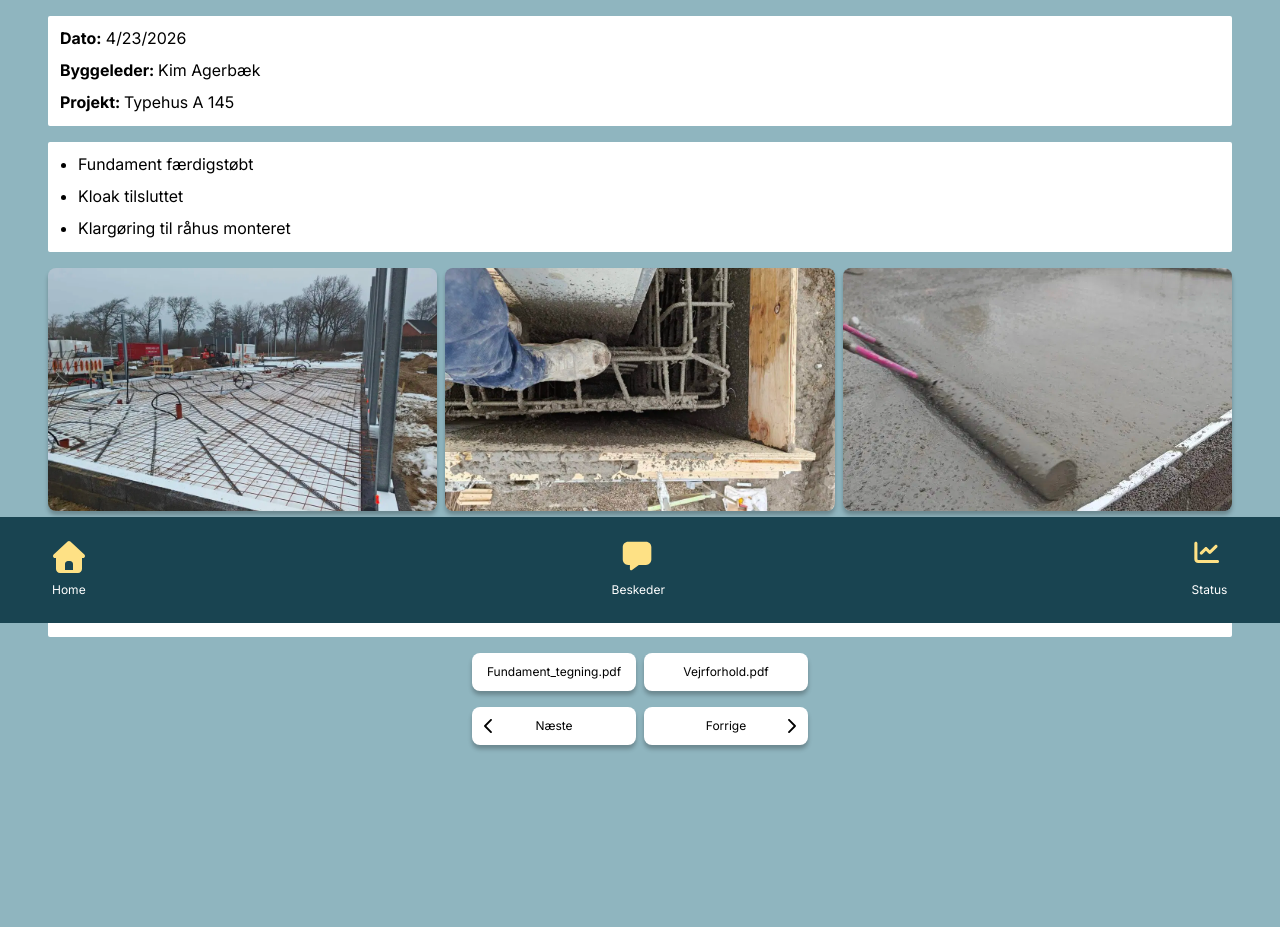
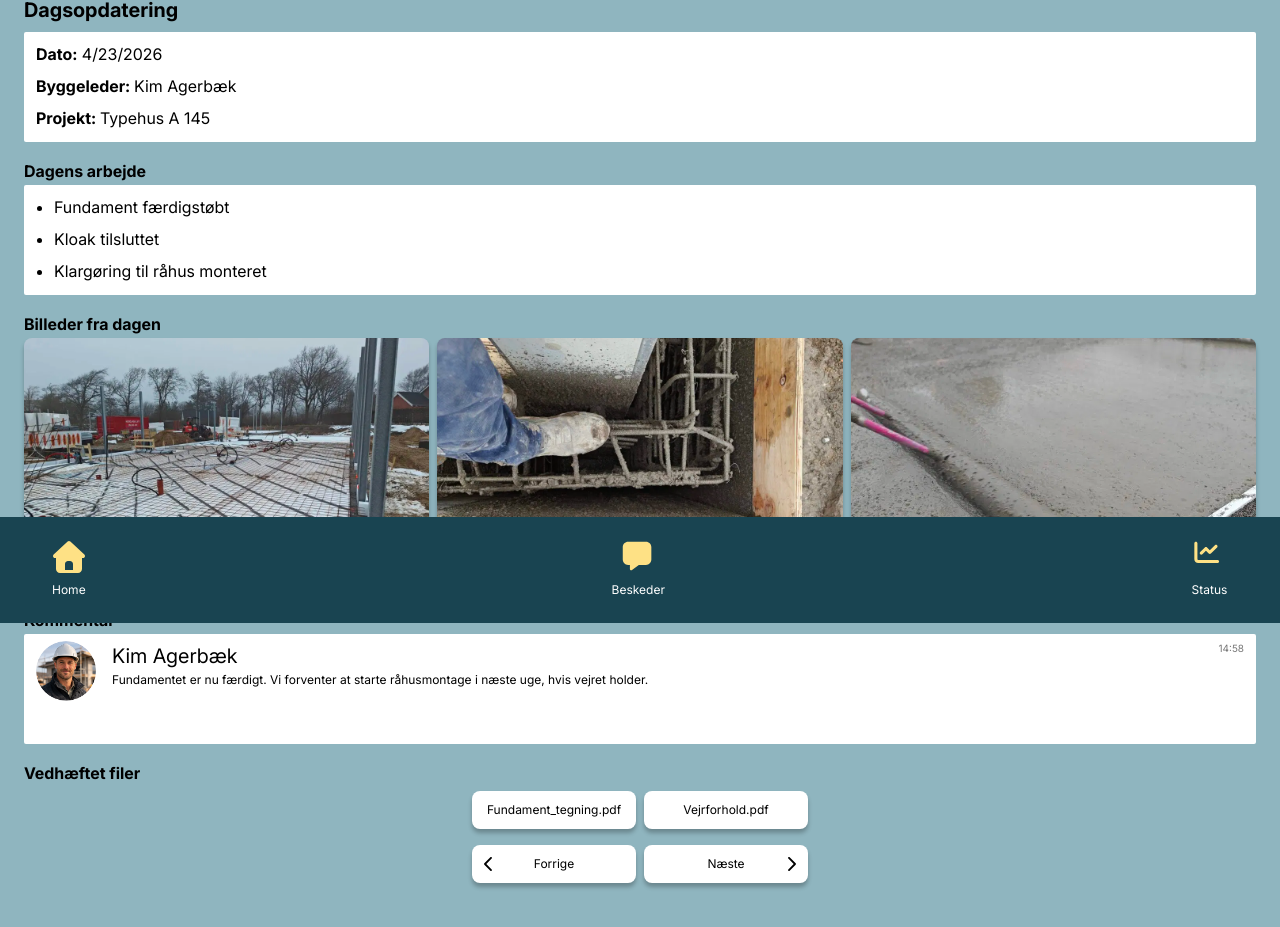
Before and after one commit to EgilVDW/pentia, a Vue app: page /dailyupdate in a window 1280 px wide. Shown: the part 177-1104 px from the top of the page. Built offline with nearby package versions, Linux system fonts and the light colour scheme; a web font is replaced by a local one.

Commit message:
complete dailyupdate view

```diff
--- a/src/components/DailyInfo.vue
+++ b/src/components/DailyInfo.vue
@@ -1,6 +1,4 @@
 <script setup>
-import MediumWhiteContainer from "@/components/MediumWhiteContainer.vue";
-
 defineProps({
   date: {
     type: String,
@@ -19,11 +17,9 @@ defineProps({
 
 </script>
 <template>
-  <MediumWhiteContainer>
-    <span class="white-container__title">Dato:</span> {{ date }} <br>
-    <span class="white-container__title">Byggeleder: </span>{{ constructionManager }} <br>
-    <span class="white-container__title">Projekt: </span>{{ project }}
-  </MediumWhiteContainer>
+  <span class="white-container__title">Dato:</span> {{ date }} <br>
+  <span class="white-container__title">Byggeleder: </span>{{ constructionManager }} <br>
+  <span class="white-container__title">Projekt: </span>{{ project }}
 </template>
 <style scoped lang="scss">
 .white-container__title{
--- a/src/components/Heading.vue
+++ b/src/components/Heading.vue
@@ -17,8 +17,8 @@ const size = computed(() => {
     return "heading--large";
   } else if (props.size === "medium") {
     return "heading--medium";
-  } else if (props.size === "small") {
-    return "heading--small";
+  } else {
+    return "heading--small"; // default
   }
 });
 </script>
--- a/src/components/MediumWhiteContainer.vue
+++ b/src/components/MediumWhiteContainer.vue
@@ -9,7 +9,7 @@
 .white-container{
   width: auto;
   min-height: 110px;
-  margin: 1rem 1.5rem;
+  margin: 0.75rem 0rem 1.75rem 0rem;
   padding: 0.4rem 0.75rem;
   background-color: $color-surface;
   border-radius: $border-radius-small;
--- a/src/views/DailyUpdate.vue
+++ b/src/views/DailyUpdate.vue
@@ -6,6 +6,7 @@ import DailyImages from "@/components/DailyImages.vue";
 import NavigationButton from "@/components/NavigationButton.vue";
 import { ref } from "vue";
 import ManagerComment from "@/components/ManagerComment.vue";
+import Heading from "@/components/Heading.vue";
 
 const currentDate = new Date().toLocaleDateString();
 const manager = "Kim Agerbæk";
@@ -42,10 +43,15 @@ pdf.value = [
 ]
 </script>
 <template>
-  <DailyInfo :date="currentDate" :constructionManager="manager" :project="project"/>
+  <Heading tag="h1" size="large">Dagsopdatering</Heading>
+  <MediumWhiteContainer>
+    <DailyInfo :date="currentDate" :constructionManager="manager" :project="project"/>
+  </MediumWhiteContainer>
+  <Heading tag="h2" size="medium">Dagens arbejde</Heading>
   <MediumWhiteContainer>
     <TitleList :items="dailyWork" />
   </MediumWhiteContainer>
+  <Heading tag="h2" size="medium">Billeder fra dagen</Heading>
   <div class="image-container">
     <DailyImages
     class="image-container__image"
@@ -55,21 +61,23 @@ pdf.value = [
     :date="img.date"
     />
   </div>
+  <Heading tag="h2" size="medium">Kommentar</Heading>
   <MediumWhiteContainer>
     <ManagerComment :src="commentDB[0].img" :name="commentDB[0].name" :comment="commentDB[0].comment" :time="commentDB[0].time"/>
   </MediumWhiteContainer>
+  <Heading tag="h2" size="medium">Vedhæftet filer</Heading>
   <div class="button-container">
     <NavigationButton :label="pdf[0]"/>
     <NavigationButton :label="pdf[1]"/>
   </div>
   <div class="button-container">
-    <NavigationButton label="Næste" iconLeft="Frem-tilbage-pil"/>
-    <NavigationButton label="Forrige" iconRight="Frem-tilbage-pil"/>
+    <NavigationButton label="Forrige" iconLeft="Frem-tilbage-pil"/>
+    <NavigationButton label="Næste" iconRight="Frem-tilbage-pil"/>
   </div>
 </template>
 <style scoped lang="scss">
 .image-container{
-  margin: 1rem 1.5rem;
+  margin: 0.75rem 0rem 1.75rem 0rem;
   display: grid;
   grid-template-columns: repeat(3, 1fr);
   gap: 0.5rem;
@@ -83,7 +91,7 @@ pdf.value = [
   flex-direction: row;
   justify-content: center;
   align-items: center;
-  margin: 1rem 1.5rem;
+  margin: 1rem 0rem;
   gap: 0.5rem;
 }
 </style>
```
